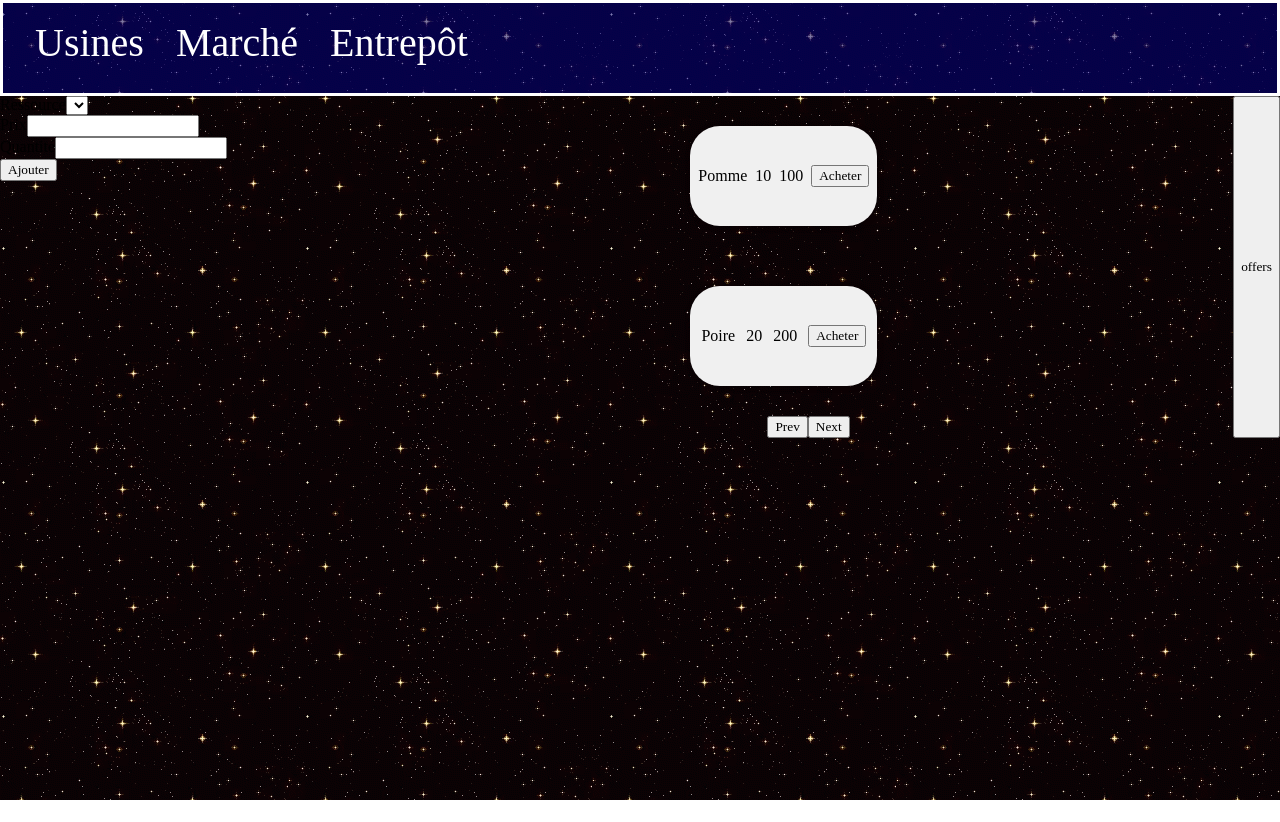
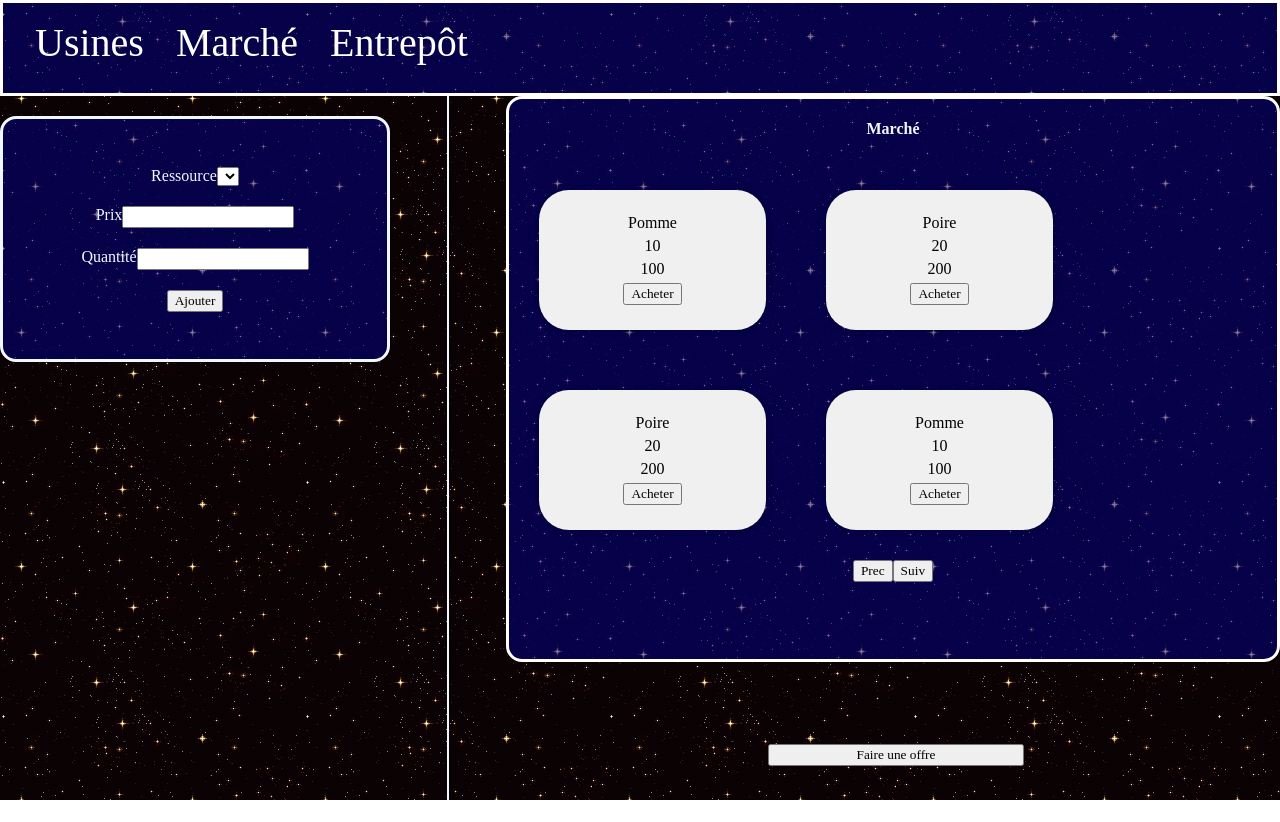
Before and after one commit to MohamedNiaissa/Idle-game, a Vue app: page /market in a window 1280 px wide. Before the commit the page ends 800 px from the top, so only its background shows below. Built offline with nearby package versions, Linux system fonts and the light colour scheme; a web font is replaced by a local one.

Commit message:
style market

```diff
--- a/src/views/MarketView.vue
+++ b/src/views/MarketView.vue
@@ -2,17 +2,17 @@
     <body>
         <div class="market">
             <div class="form">
-                <div class="form__resource">
+                <div class="form_elem form__resource">
                     <label for="resource">Ressource</label>
                     <select id="resource" v-model="id" value="Choisissez une ressource">
                         <option v-for="(ressource, index) in this.ressources.data" :key="index" value={{this.ressources.data[index].id}}>{{this.ressources.data[index].name}}</option>
                     </select>
                 </div>
-                <div class="form__price">
+                <div class="form_elem form__price">
                     <label for="price">Prix</label>
                     <input type="number" id="price" v-model="price">
                 </div>
-                <div class="form__quantity">
+                <div class="form_elem form__quantity">
                     <label for="quantity">Quantité</label>
                     <input type="number" id="quantity" v-model="quantity">
                 </div>
@@ -20,17 +20,19 @@
                     <button @click="submit">Ajouter</button>
                 </div>
             </div>
+            <div class="l"></div>
             <div class="offersandbtns">
+                <h4 class="titre_marché">Marché</h4>
                 <div class="offers">
                     <OffreComp v-for="(offer, index) in this.offers.slice(p,n)" :key="index" v-bind:offers="offer" />
                 </div>
                 <div class="btns">
-                    <button @click = "Prev"  > Prev </button>
-                    <button @click = "Next"> Next </button>
+                    <button @click = "Prev"> Prec </button>
+                    <button @click = "Next"> Suiv </button>
                 </div>
             </div>
-            <button @click="this.getAllRessources()"> offers </button>
         </div>
+        <button class="btn_offers" @click="this.getAllRessources()"> Faire une offre </button>
     </body>
 </template>
 
@@ -63,15 +65,15 @@ export default {
         Prev(){
 
             if(this.p > 0 ){
-                this.p -= 2;
-                this.n -= 2;
+                this.p -= 4;
+                this.n -= 4;
                 console.log(this.p,this.n)
             }
         },
         Next(){
             if(this.offers.length > this.n){
-                this.p += 2;
-                this.n += 2;
+                this.p += 4;
+                this.n += 4;
                 console.log(this.p,this.n)
             }
         }
@@ -88,7 +90,7 @@ export default {
         //[{id: 1, name: "bitcoin",…}, {id: 2, name: "Fer",…}, {id: 3, name: "Bois",…}]
         return{
             p : 0,
-            n : 2,
+            n : 4,
             offers: [
                 {
                     id: 1,
@@ -125,7 +127,49 @@ export default {
                     name: 'Poire',
                     price: 20,
                     quantity: 200
-                }
+                },
+                {
+                    id: 7,
+                    name: 'Frase',
+                    price: 10,
+                    quantity: 100
+                },
+                {
+                    id: 8,
+                    name: 'Poire',
+                    price: 20,
+                    quantity: 200
+                },
+                {
+                    id: 9,
+                    name: 'Banane',
+                    price: 20,
+                    quantity: 200
+                },
+                {
+                    id: 10,
+                    name: 'Peche',
+                    price: 20,
+                    quantity: 200
+                },
+                {
+                    id: 11,
+                    name: 'Pasteque',
+                    price: 20,
+                    quantity: 200
+                },
+                {
+                    id: 12,
+                    name: 'Mangue',
+                    price: 20,
+                    quantity: 200
+                },
+                {
+                    id: 13,
+                    name: 'Kiwi',
+                    price: 20,
+                    quantity: 200
+                },
             ]
         }
     }
@@ -133,10 +177,29 @@ export default {
 </script>
 
 <style>
+    .titre_marché{
+        color: aliceblue;
+        text-align: center;
+    }
+    .l{
+        width: 2px;
+        height: 88vh;
+        background-color: aliceblue;
+    }
+    .form_elem{
+        display: flex;
+        margin-bottom: 20px;
+    }
     .offersandbtns{
         display: flex;
+        height: 70vh;
+        width: 60%;
         flex-direction: column;
         align-items: center;
+        border-radius: 16px;
+        border-style: solid;
+        background-color: rgba(0,0,140,50%);
+        border-color: white;
     }
     .market {
         display: flex;
@@ -144,11 +207,36 @@ export default {
         color: black;
     }
     .form {
+        display: flex;
+        flex-direction: column;
+        align-items: center;
+        justify-content: center;
+        margin-top: 20px;
+        height: 30vh;
         width: 30%;
+        border-radius: 16px;
+        border-style: solid;
+        background-color: rgba(0,0,140,50%);
+        color: aliceblue;
     }
     .offers {
-        width: 60%;
+        width: 100%;
         display: flex;
         flex-wrap: wrap;
     }
+    .offer{
+        display: flex;
+        flex-direction: column;
+        padding: 20px;
+    }
+    .btns{
+        position: relative;
+    }
+    .btn_offers{
+        position: relative;
+        bottom: 7vh;
+
+    width: 20%;
+    left: 60vw;
+    }
 </style>
```
